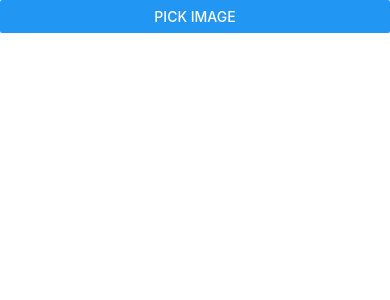
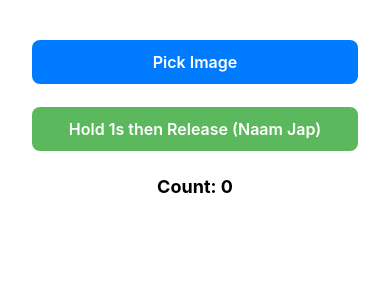
Before and after one commit to Vikram125609/bhajan-samagri, a React Native app in the folder bhajan_samagri/: screen / in a window 390 px wide. Shown: the top 300 px of the page. Built offline with nearby package versions, Linux system fonts and the light colour scheme.

Commit message:
Learned About Modal

```diff
--- a/bhajan_samagri/App.tsx
+++ b/bhajan_samagri/App.tsx
@@ -1,15 +1,17 @@
 import * as React from 'react';
-import { StyleSheet, View, Text, Image, Button } from 'react-native';
-import { ImagePickerResponse, launchImageLibrary } from 'react-native-image-picker';
+import { StyleSheet, View, Text, Image, ScrollView, Pressable, Modal } from 'react-native';
+import { launchImageLibrary } from 'react-native-image-picker';
 
 export default function App() {
   const [photo, setPhoto] = React.useState<string | null>(null);
+  const [count, setCount] = React.useState(0);
+  const [isModalVisible, setModalVisible] = React.useState(false);
+
+  const holdStartRef = React.useRef<number | null>(null);
 
   const pickImage = async () => {
     try {
-      const result = await launchImageLibrary({
-        mediaType: 'photo',
-      });
+      const result = await launchImageLibrary({ mediaType: 'photo' });
       if (result.assets && result.assets.length > 0) {
         const asset = result.assets[0];
         if (asset && asset.uri) {
@@ -21,30 +23,94 @@ export default function App() {
     }
   };
 
+  const handlePressIn = () => {
+    holdStartRef.current = Date.now();
+  };
+
+  const handlePressOut = () => {
+    if (holdStartRef.current) {
+      const holdDuration = Date.now() - holdStartRef.current;
+      if (holdDuration >= 1000) {
+        setCount((prev) => prev + 1);
+      }
+      holdStartRef.current = null;
+    }
+  };
+
   return (
     <View style={styles.container}>
-      {
-        !photo &&
-        <Button title="Pick Image" onPress={pickImage} />
-      }
-      <View style={styles.container}>
+      <ScrollView style={styles.container}>
+        <Pressable style={styles.button} onPress={pickImage}>
+          <Text style={styles.buttonText}>Pick Image</Text>
+        </Pressable>
+
         {photo && (
-          <Image
-            source={{ uri: photo }}
-            style={{ flex: 1 }}
-          />
+          <Pressable
+            onPress={() => console.log('On Press')}
+            onLongPress={() => console.log('Long Press')}
+            onPressIn={() => console.log('Press In')}
+            onPressOut={() => console.log('Press Out')}
+          >
+            <Image
+              source={{ uri: photo }}
+              style={{
+                flex: 1,
+                width: 'auto',
+                height: 300,
+                resizeMode: 'contain',
+                marginVertical: 10,
+              }}
+            />
+          </Pressable>
         )}
-      </View>
+
+        <Pressable
+          style={[styles.button, { backgroundColor: '#5cb85c', marginVertical: 15 }]}
+          onPressIn={handlePressIn}
+          onPressOut={handlePressOut}
+        >
+          <Text style={styles.buttonText}>Hold 1s then Release (Naam Jap)</Text>
+        </Pressable>
+
+        <Text style={styles.countText}>Count: {count}</Text>
+      </ScrollView>
     </View>
   );
 }
 
 const styles = StyleSheet.create({
   container: {
+    backgroundColor: '#fff',
     flex: 1,
-    backgroundColor: '#fff',
+    padding: 16,
   },
-  text: {
-    color: '#d50000',
+  button: {
+    backgroundColor: '#007bff',
+    paddingVertical: 12,
+    borderRadius: 8,
+    alignItems: 'center',
+    marginVertical: 8,
+  },
+  buttonText: {
+    color: '#fff',
+    fontWeight: '600',
+    fontSize: 16,
+  },
+  countText: {
+    textAlign: 'center',
+    marginVertical: 10,
+    fontSize: 18,
+    fontWeight: 'bold',
+  },
+  modalContainer: {
+    backgroundColor: 'lightblue',
+    width: '70%',
+    height: '40%',
+    marginTop: '30%',
+    marginHorizontal: '15%',
+    padding: 20,
+    borderRadius: 10,
+    justifyContent: 'center',
+    alignItems: 'center',
   },
 });
```
Also changed, not shown: 1 other file (tests, documents, lock files or other folders).
